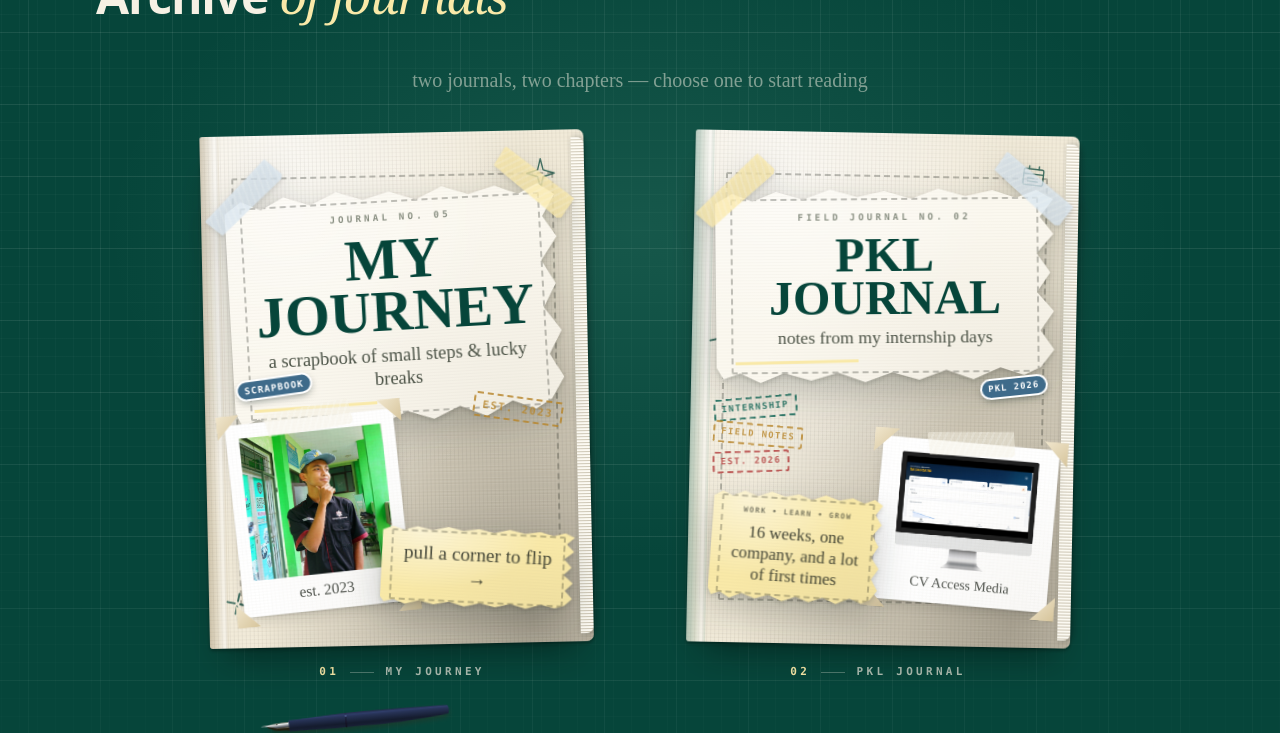
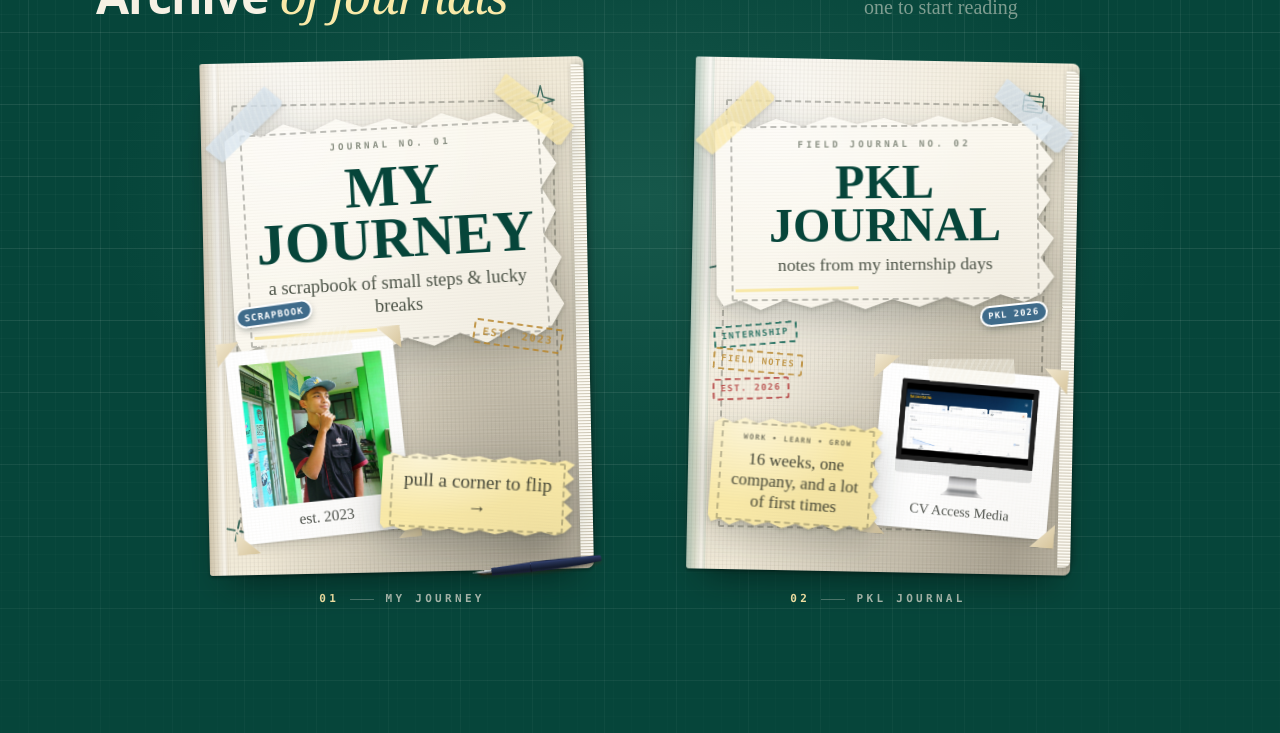
Before and after one commit to hikoo17/portfolio-v1, a Nuxt app: page / in a window 1280 px wide. Shown: the part 4140-4873 px from the top of the page. Built offline with nearby package versions, Linux system fonts and the light colour scheme.

Commit message:
refine(journey): tuck the pen into the journal cover and flatten the back button
Move the pen prop onto the MY JOURNEY cover, promote the hint beside the heading, number it journal no. 01, and simplify the page dots and back control.

```diff
--- a/app/assets/css/main.css
+++ b/app/assets/css/main.css
@@ -937,37 +937,18 @@ body {
   }
 }
 
-/* One understated pen resting on the canvas below the journals. It is
-   decorative and never intercepts the book buttons. Only shown once the
-   journals sit side by side and there is room to breathe. */
-.journal-prop {
+/* One understated pen tucked into the bottom-right corner of the MY JOURNEY
+   cover, so it reads as attached to the journal itself. Decorative only. */
+.journal-cover-pen {
   position: absolute;
   z-index: 3;
-  display: none;
+  right: -5%;
+  bottom: -4%;
+  width: 40%;
+  transform: rotate(-6deg);
+  transform-origin: center;
   pointer-events: none;
   user-select: none;
-}
-
-@media (min-width: 768px) {
-  .journal-prop {
-    display: block;
-  }
-}
-
-.journal-prop--pen {
-  bottom: -4rem;
-  left: 7%;
-  width: 12.5rem;
-  transform: rotate(-7deg);
-}
-
-@media (min-width: 1024px) {
-  .journal-prop--pen {
-    bottom: -4.6rem;
-    left: 4%;
-    width: 14rem;
-    transform: rotate(-6deg);
-  }
 }
 
 /* The closed journal itself: board cover, binding on the left, page edges on
@@ -1127,25 +1108,19 @@ body {
   display: inline-flex;
   align-items: center;
   gap: 0.5rem;
-  border-radius: 9999px;
-  background: rgba(246, 241, 228, 0.95);
   padding: 0.5rem 0.95rem;
-  color: var(--color-emerald-deep);
+  color: var(--color-cream);
   font-family: var(--font-mono);
   font-size: 10px;
   font-weight: 700;
   letter-spacing: 0.22em;
   text-transform: uppercase;
-  box-shadow: var(--shadow-paper-lift);
   cursor: pointer;
-  transition:
-    transform 0.3s cubic-bezier(0.22, 0.85, 0.3, 1),
-    background-color 0.3s ease;
+  transition: color 0.3s ease;
 }
 
 .journal-back:hover {
-  background: var(--color-note-yellow);
-  transform: translateX(-3px);
+  color: var(--color-note-yellow);
 }
 
 /* Scrapbook transition between the shelf and the opened book. */
--- a/app/components/JournalFlipbook.vue
+++ b/app/components/JournalFlipbook.vue
@@ -363,7 +363,7 @@ onBeforeUnmount(clearSettleTimer)
         v-for="(_, i) in pages"
         :key="i"
         type="button"
-        class="size-2.5 rotate-45 cursor-pointer rounded-[1px] border border-cream/40 transition-all duration-300 hover:bg-note-yellow"
+        class="size-2.5 cursor-pointer rounded-full border border-cream/40 transition-all duration-300 hover:bg-note-yellow"
         :class="i === current ? 'scale-125 border-note-yellow bg-note-yellow' : 'bg-transparent'"
         :aria-label="t('journey.controls.pageOf', { current: i + 1, total: pageTotal })"
         :aria-current="i === current ? 'true' : undefined"
--- a/app/components/SectionJourney.vue
+++ b/app/components/SectionJourney.vue
@@ -119,15 +119,14 @@ function pklWeeksFor(key?: string) {
             {{ t('journey.books.titleA') }} <span class="font-serif font-normal italic text-note-yellow">{{ t('journey.books.titleB') }}</span>
           </h2>
         </div>
+        <p class="max-w-xs font-hand text-xl leading-tight text-cream/50">
+          {{ t('journey.books.hint') }}
+        </p>
       </div>
 
       <Transition name="stage" mode="out-in">
         <!-- BOOK SELECTION -->
         <div v-if="view === 'select'" key="select" class="stage-panel">
-          <p class="mt-12 text-center font-hand text-xl leading-tight text-cream/50">
-            {{ t('journey.books.hint') }}
-          </p>
-
           <div class="journal-shelf mt-10">
             <!-- 01 · MY JOURNEY -->
             <button
@@ -141,6 +140,17 @@ function pklWeeksFor(key?: string) {
               <span class="journal-pick__cover journal-pick__cover--journey">
                 <span class="journal-pick__spine" aria-hidden="true" />
                 <JourneyCoverCollage />
+                <img
+                  src="/images/scrapbook/pen.svg"
+                  alt=""
+                  width="529"
+                  height="120"
+                  class="journal-cover-pen"
+                  draggable="false"
+                  loading="lazy"
+                  decoding="async"
+                  aria-hidden="true"
+                >
               </span>
 
               <span class="journal-pick__label">
@@ -170,19 +180,6 @@ function pklWeeksFor(key?: string) {
                 <span>{{ t('journey.books.pkl.title') }}</span>
               </span>
             </button>
-
-            <!-- A single pen left on the canvas: subtle, decorative, never clickable. -->
-            <img
-              src="/images/scrapbook/pen.svg"
-              alt=""
-              width="529"
-              height="120"
-              class="journal-prop journal-prop--pen"
-              draggable="false"
-              loading="lazy"
-              decoding="async"
-              aria-hidden="true"
-            >
 
             <!-- Mobile only: turn between the covers instead of swiping. -->
             <button
--- a/i18n/locales/en.json
+++ b/i18n/locales/en.json
@@ -129,7 +129,7 @@
       "title": "MY JOURNEY",
       "subtitle": "a scrapbook of small steps & lucky breaks",
       "note": "pull a corner to flip →",
-      "label": "journal no. 05",
+      "label": "journal no. 01",
       "started": "est. 2023",
       "scrapbook": "scrapbook",
       "owner": "this journal belongs to"
--- a/i18n/locales/id.json
+++ b/i18n/locales/id.json
@@ -145,7 +145,7 @@
       "title": "MY JOURNEY",
       "subtitle": "buku tempel langkah kecil & keberuntungan",
       "note": "tarik sudutnya untuk membalik →",
-      "label": "jurnal no. 05",
+      "label": "jurnal no. 01",
       "started": "sejak 2023",
       "scrapbook": "buku tempel",
       "owner": "jurnal ini milik"
```
